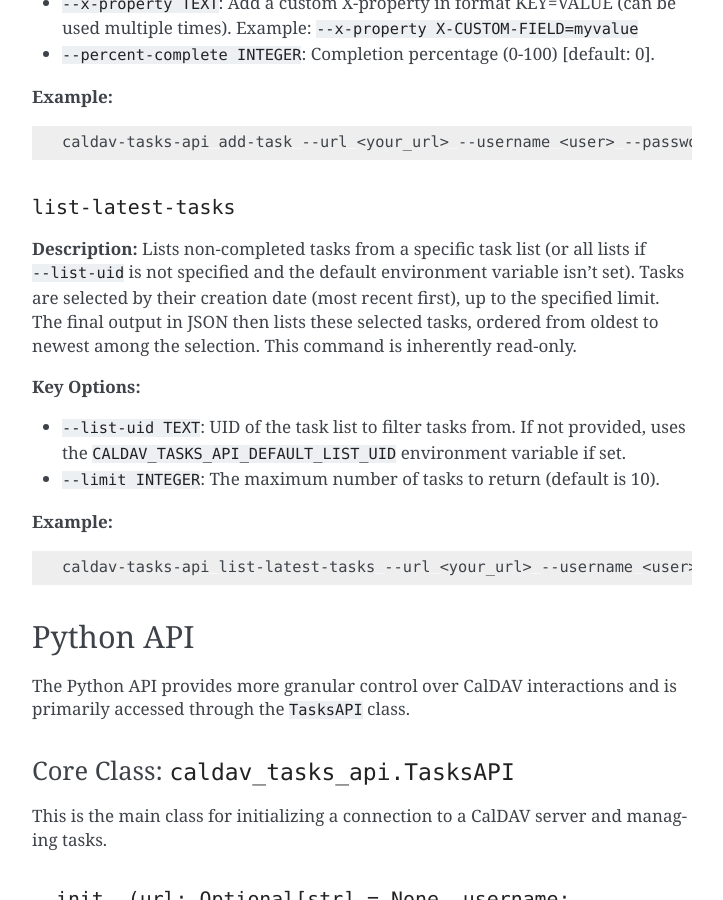
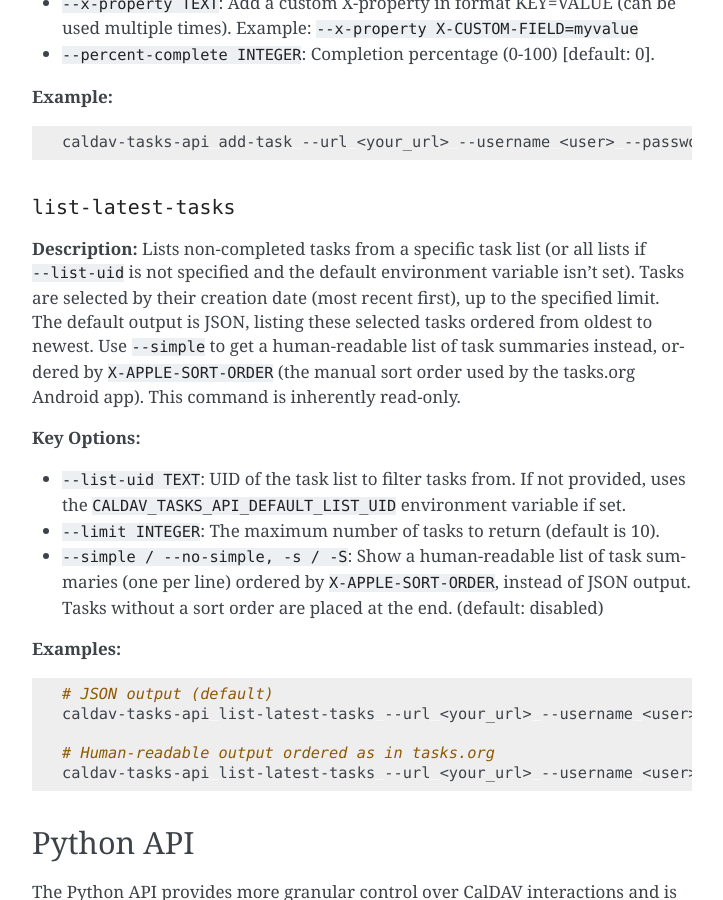
Before and after one commit to thiswillbeyourgithub/Caldav-Tasks-API, a Sphinx documentation site: the page built from docs/source/the_guide.md, in a window 1280 px wide and 900 px high, scrolled down 2099 px. Shown: the whole window, without its empty margins (388-1111 px from the left). Built offline with Sphinx 7.4.7, drawn with Linux system fonts in a browser that asks for light colours.

Commit message:
docs: document --simple/-s flag for list-latest-tasks
Co-Authored-By: Claude Opus 4.6 <noreply@anthropic.com>

````diff
--- a/docs/source/the_guide.md
+++ b/docs/source/the_guide.md
@@ -74,15 +74,20 @@ caldav-tasks-api add-task --url <your_url> --username <user> --password <pass> -
 
 #### `list-latest-tasks`
 
-**Description:** Lists non-completed tasks from a specific task list (or all lists if `--list-uid` is not specified and the default environment variable isn't set). Tasks are selected by their creation date (most recent first), up to the specified limit. The final output in JSON then lists these selected tasks, ordered from oldest to newest among the selection. This command is inherently read-only.
+**Description:** Lists non-completed tasks from a specific task list (or all lists if `--list-uid` is not specified and the default environment variable isn't set). Tasks are selected by their creation date (most recent first), up to the specified limit. The default output is JSON, listing these selected tasks ordered from oldest to newest. Use `--simple` to get a human-readable list of task summaries instead, ordered by `X-APPLE-SORT-ORDER` (the manual sort order used by the tasks.org Android app). This command is inherently read-only.
 
 **Key Options:**
 - `--list-uid TEXT`: UID of the task list to filter tasks from. If not provided, uses the `CALDAV_TASKS_API_DEFAULT_LIST_UID` environment variable if set.
 - `--limit INTEGER`: The maximum number of tasks to return (default is 10).
+- `--simple / --no-simple, -s / -S`: Show a human-readable list of task summaries (one per line) ordered by `X-APPLE-SORT-ORDER`, instead of JSON output. Tasks without a sort order are placed at the end. (default: disabled)
 
-**Example:**
+**Examples:**
 ```bash
+# JSON output (default)
 caldav-tasks-api list-latest-tasks --url <your_url> --username <user> --password <pass> --list-uid "task-list-xyz" --limit 5
+
+# Human-readable output ordered as in tasks.org
+caldav-tasks-api list-latest-tasks --url <your_url> --username <user> --password <pass> --list-uid "task-list-xyz" --simple
 ```
 
 ## Python API
````
Also changed, not shown: README.md (+4 -1 lines), docs/source/the_usage.md (+5 -1 lines).
